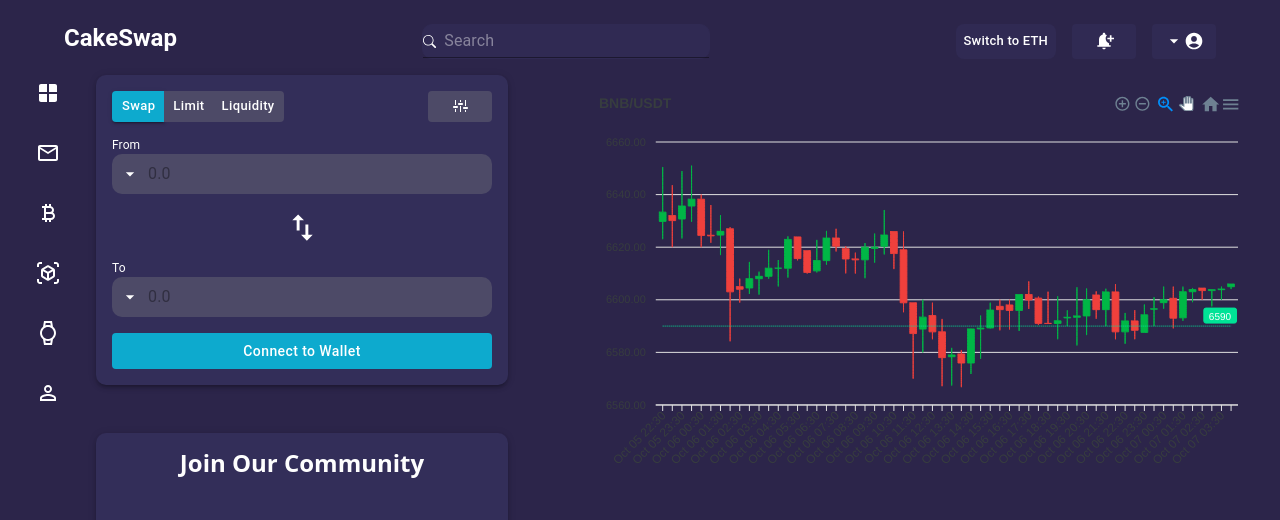
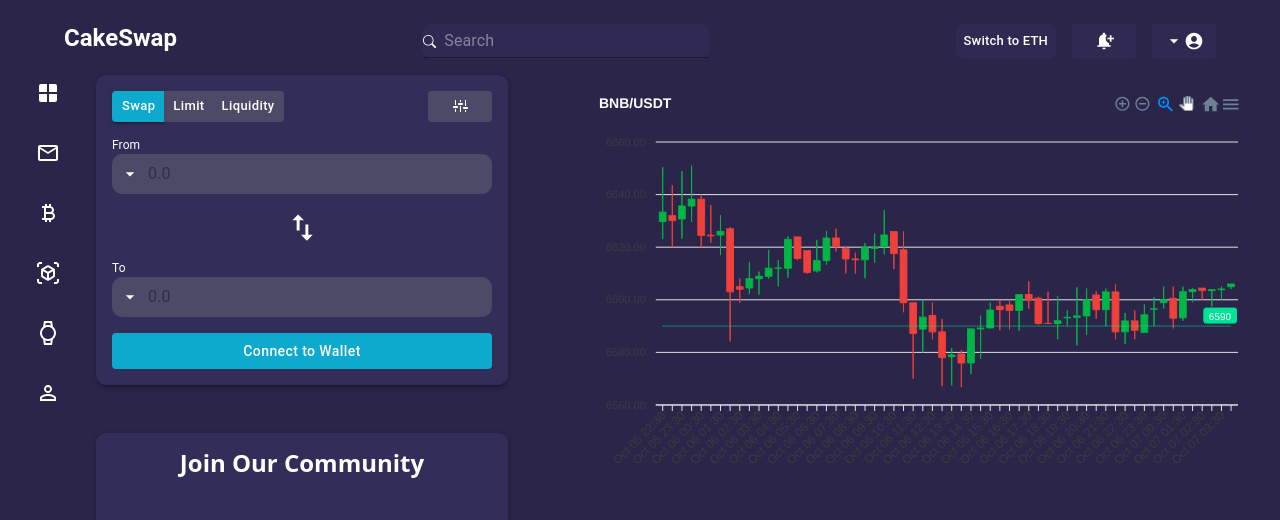
Before and after one commit to John-Kimani/cryptodashboard, a React (Create React App) app: page / in a window 1280 px wide. Shown: the top 520 px of the page. Built offline with nearby package versions, Linux system fonts and the light colour scheme.

Commit message:
Fix: title color

```diff
--- a/src/Components/Chart/Chart.jsx
+++ b/src/Components/Chart/Chart.jsx
@@ -261,6 +261,9 @@
       title: {
         text: 'BNB/USDT',
         align: 'left',
+        style: {
+          color: "white"
+        }
       },
       annotations: {
         yaxis: [
@@ -292,6 +295,7 @@
           formatter: function(val) {
             return dayjs(val).format('MMM DD HH:mm')
           },
+
         },
       },
       yaxis: {
```
